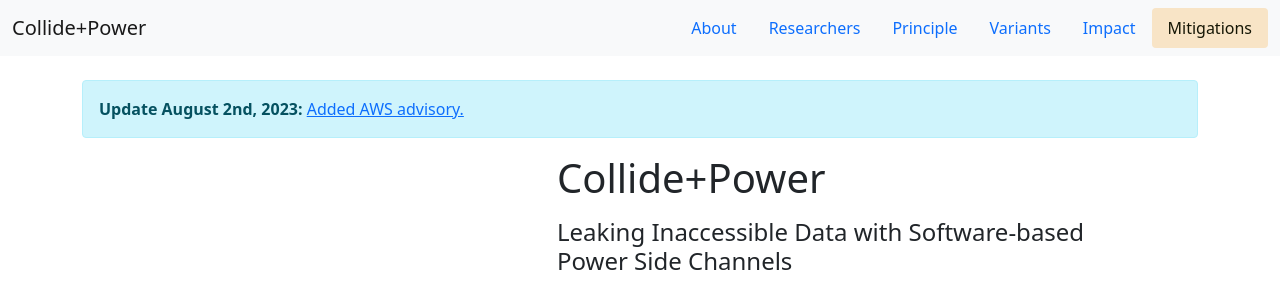
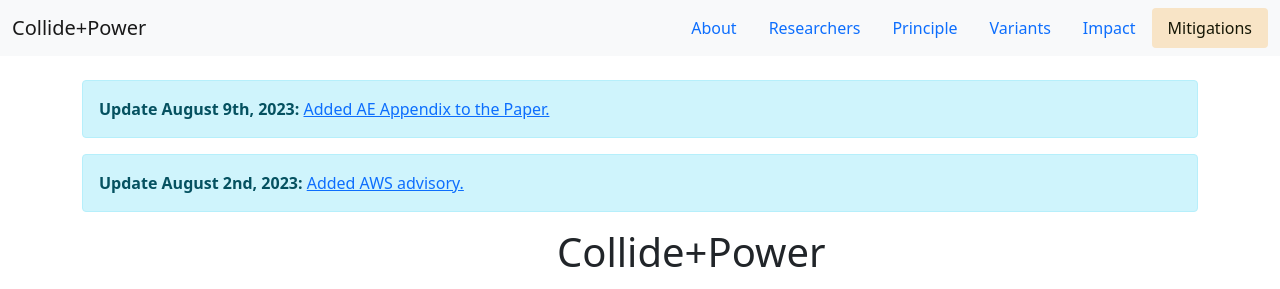
Before and after one commit to collidepower/collidepower.github.io, a plain HTML site: page index.html in a window 1280 px wide. Shown: the top 289 px of the page. Drawn offline with nearby package versions, Linux system fonts and the light colour scheme.

Commit message:
update bar

```diff
--- a/index.html
+++ b/index.html
@@ -37,7 +37,8 @@
 <div class="light pt-5 pb-5">
 <p><span class="anchor-5" id="about"></span></p>
 <div class="container">
-<p><div class="alert alert-info"><strong>Update August 2nd, 2023:</strong> <a href="#mitigation-aws">Added AWS advisory.</a></div></p>
+<p><div class="alert alert-info"><strong>Update August 9th, 2023:</strong> <a href="paper/Collide+Power.pdf">Added AE Appendix to the Paper.</a></div>
+<div class="alert alert-info"><strong>Update August 2nd, 2023:</strong> <a href="#mitigation-aws">Added AWS advisory.</a></div></p>
 <div class="row align-items-center">
 <div class="col-lg-4 offset-lg-1 text-center">
 <p><img alt="" class="img-fluid col-12" src="images/logo.svg" /></p>
```
